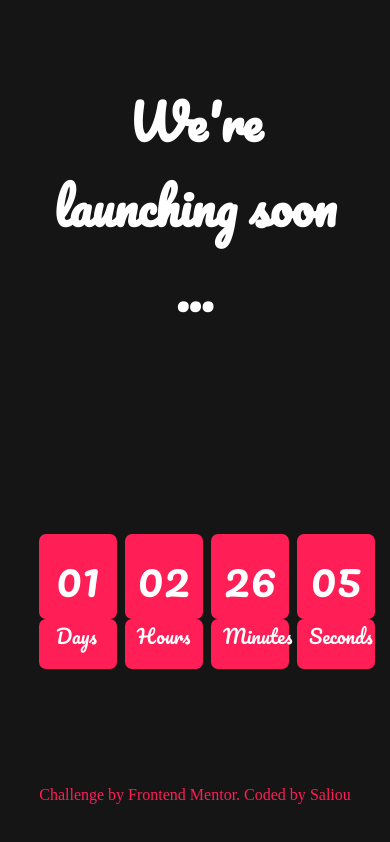
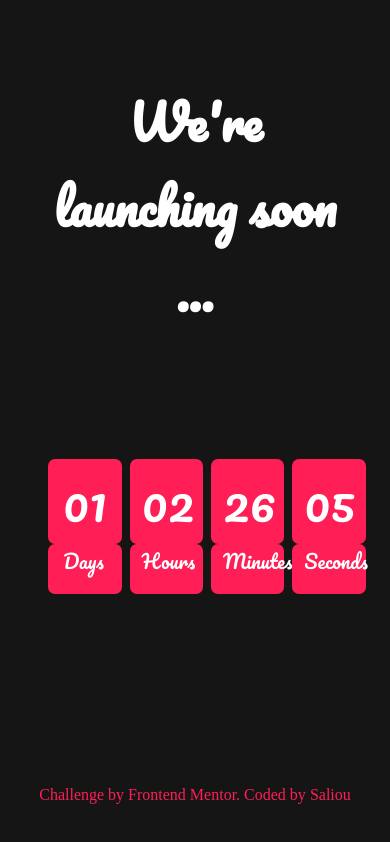
Before and after one commit to Saliou1920/countdown-timer, a plain HTML site: page index.html in a window 390 px wide. Drawn offline with Linux system fonts and the light colour scheme.

Commit message:
fix positioning

```diff
--- a/index.html
+++ b/index.html
@@ -14,7 +14,7 @@
 <body>
   <div class="container">
     <h1>  We're launching soon ...</h1>
-    <div class="timer">
+    <div class="timer-div">
       <div>
         <h2></h2>
       </div>
--- a/style/style.css
+++ b/style/style.css
@@ -22,9 +22,8 @@ h1 {
     padding: 10% 10%;
 }
 
-.timer {
-    padding-top: 100px;
-
+.timer-div {
+    padding: 10% 15%;
 }
 
 
@@ -60,6 +59,7 @@ span {
     display: grid;
     grid-template-columns: 25% 25% 25% 25%;
     column-gap: .5rem;
+    align-items: center;
 }
 .titre {
     font-size: 1.5em;
@@ -76,4 +76,7 @@ span {
         font-size: 1.2em;
         padding-right: 15px;
     }
+    .timer-div {
+        padding: 40% 3%;
+    }
   }
```
